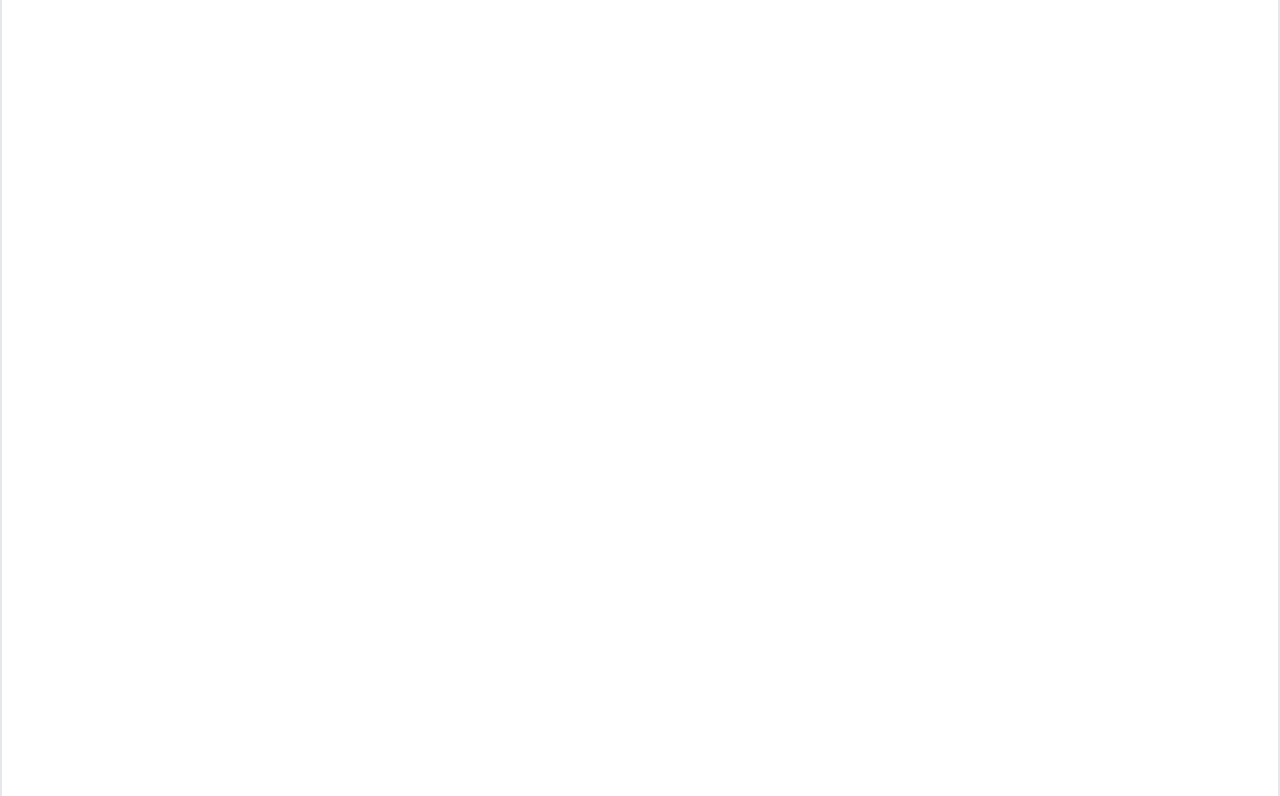
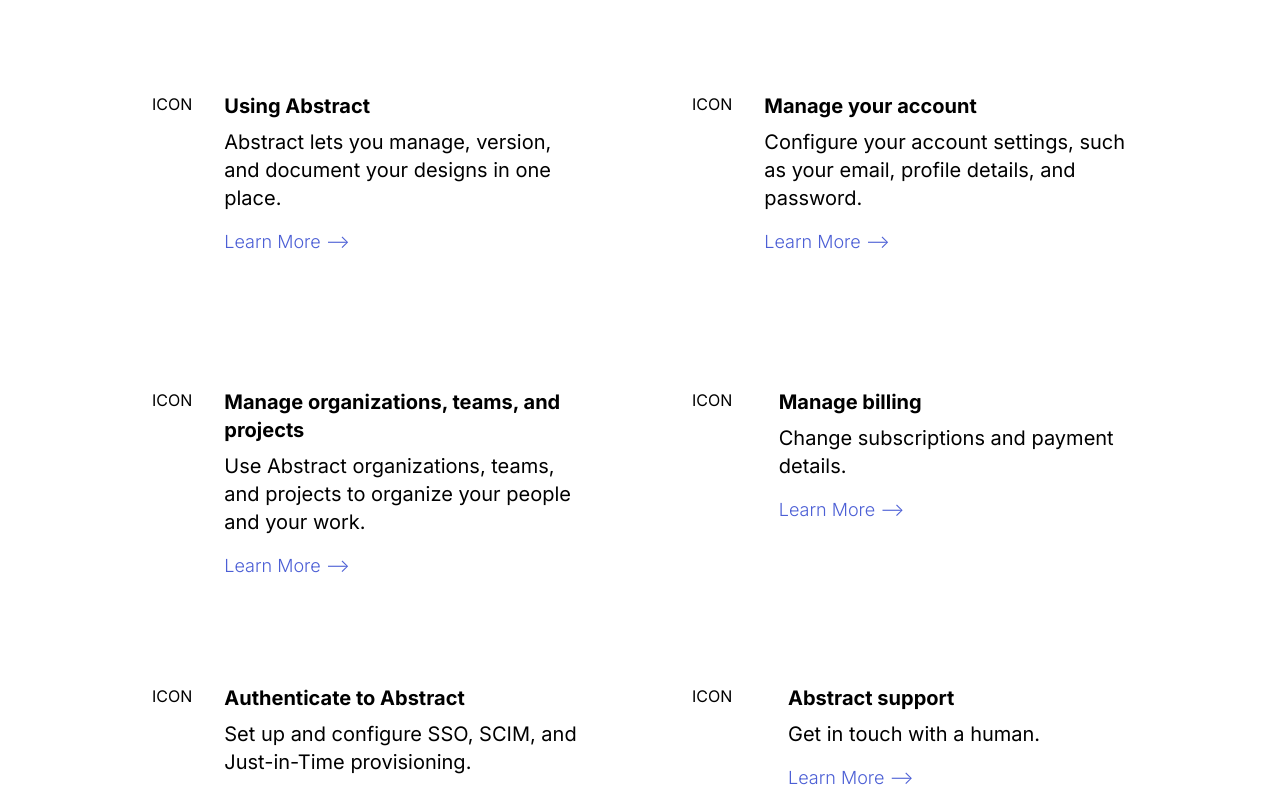
Before and after one commit to Alexjoshua14/abstract, a Next.js app: page / in a window 1280 px wide. Shown: the part 560-1356 px from the top of the page. Built offline with nearby package versions, Linux system fonts and the light colour scheme.

Commit message:
Fill out scalfolding for card info section

```diff
--- /dev/null
+++ b/src/components/card.tsx
@@ -0,0 +1,36 @@
+import { FC } from 'react'
+import Link from 'next/link'
+import { cn } from '@/lib/utils'
+
+interface cardProps {
+  content: {
+    id: number,
+    title: string,
+    description: string,
+    link: string
+  },
+  className?: string,
+}
+
+const card: FC<cardProps> = ({ content, className, ...props }) => {
+  return (
+    <div className={cn("flex gap-4 px-4 py-2", className)}>
+      <div className="w-20 px-2">
+        ICON
+      </div>
+      <div className="flex flex-col px-2 gap-2">
+        <h2 className="text-xl font-bold">
+          {content.title}
+        </h2>
+        <p className="text-xl">
+          {content.description}
+        </p>
+        <Link href={content.link} className="py-2 text-lg font-light text-blue-500">
+          {`Learn More -->`}
+        </Link>
+      </div>
+    </div>
+  )
+}
+
+export default card
--- a/src/components/info.tsx
+++ b/src/components/info.tsx
@@ -1,13 +1,18 @@
+import Link from 'next/link'
 import { FC } from 'react'
+import Card from './card'
+import { cardContent } from '@/data/cardContent'
 
-interface InfoProps {
-
-}
-
-const Info: FC<InfoProps> = ({ }) => {
+const Info: FC = ({ }) => {
   return (
-    <section className="border-2 border-pink-200 h-[65.5rem]">
-      <h1>Cards</h1>
+    <section
+      className="px-32 py-40
+                grid grid-rows-3 grid-cols-2
+                gap-y-20 gap-x-14"
+    >
+      {cardContent.map((content) => (
+        <Card key={content.id} content={content} />
+      ))}
     </section>
   )
 }
--- /dev/null
+++ b/src/data/cardContent.ts
@@ -0,0 +1,39 @@
+
+export const cardContent = [
+  {
+    id: 1,
+    title: "Using Abstract",
+    description: "Abstract lets you manage, version, and document your designs in one place.",
+    link: "/"
+  },
+  {
+    id: 2,
+    title: "Manage your account",
+    description: "Configure your account settings, such as your email, profile details, and password.",
+    link: "/"
+  },
+  {
+    id: 3,
+    title: "Manage organizations, teams, and projects",
+    description: "Use Abstract organizations, teams, and projects to organize your people and your work.",
+    link: "/"
+  },
+  {
+    id: 4,
+    title: "Manage billing",
+    description: "Change subscriptions and payment details.",
+    link: "/"
+  },
+  {
+    id: 5,
+    title: "Authenticate to Abstract",
+    description: "Set up and configure SSO, SCIM, and Just-in-Time provisioning.",
+    link: "/"
+  },
+  {
+    id: 6,
+    title: "Abstract support",
+    description: "Get in touch with a human.",
+    link: "/"
+  }
+]
--- a/tailwind.config.ts
+++ b/tailwind.config.ts
@@ -18,6 +18,7 @@
       white: colors.white,
       gray: colors.gray,
       neutral: colors.neutral,
+      teal: colors.teal,
       purple: {
         100: '#dadbf1'
       },
```
